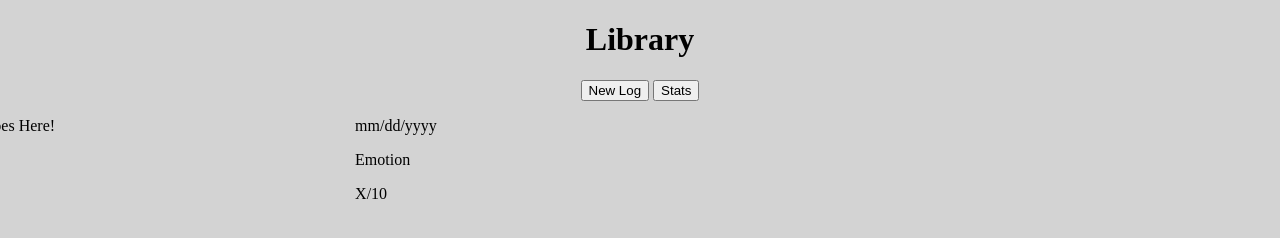
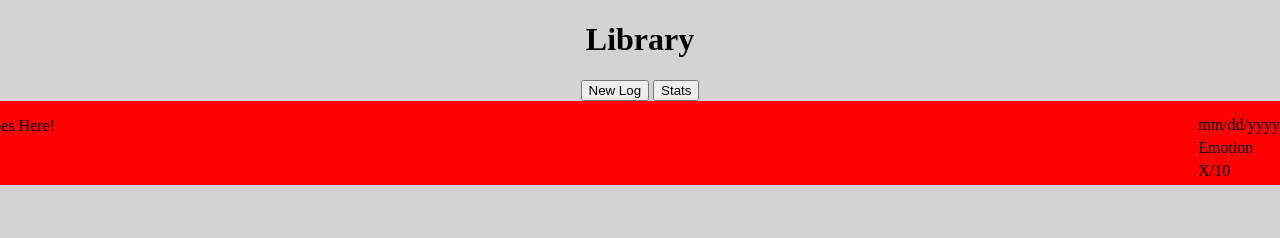
Before and after one commit to tysonblue15/Reflection-Journal, a plain HTML site: page library.html in a window 1280 px wide. Shown: the top 238 px of the page. Drawn offline with Linux system fonts and the light colour scheme.

Commit message:
Format Adjustment
-Corrected formatting so that the date, emotion, and rating text stay in the same horizontal position regardless of how long the text description is

```diff
--- a/Library.css
+++ b/Library.css
@@ -14,11 +14,24 @@ h1 {
 
 
 #log1Section {
-
     width: 1400px;
+    background-color: red;
     display: flex;
 }
 
 #log1DescriptionContainer {
-    margin-right: 300px;
+    display: flex;
+    flex: 1;
 }
+
+#log1ExtraContent {
+    margin-top: 15px;
+}
+
+#log1ExtraContent > * > p {     /*Taregts all and only <p> elements*/
+    margin: 0px;
+    margin-bottom: 5px;
+    margin-right: 60px;
+    margin-left: 50px;
+    flex: 1;
+}
--- a/library.html
+++ b/library.html
@@ -3,7 +3,7 @@
 <head>
     <meta charset="UTF-8">
     <meta name="viewport" content="width=device-width, initial-scale=1.0">
-    <title>Document</title>
+    <title>Reflection Library</title>
     <link rel="stylesheet" href="Library.css">
     <script>
         document.addEventListener('DOMContentLoaded', function () { //Calls function once the page is fully loaded
@@ -22,7 +22,7 @@
         <div id="log1DescriptionContainer">
             <p id="log1Description">Log 1 Goes Here!</p>
         </div>
-        <div id="Log1ExtraContent">
+        <div id="log1ExtraContent">
             <div id="date1Container">
                 <p id="date1">mm/dd/yyyy</p>
             </div>
--- a/log.js
+++ b/log.js
@@ -84,8 +84,6 @@ submit.addEventListener('click', () => {
     }
 
     location.replace('/library.html')
-    updateText();
-
 })
 
 function SetUp() {
```
